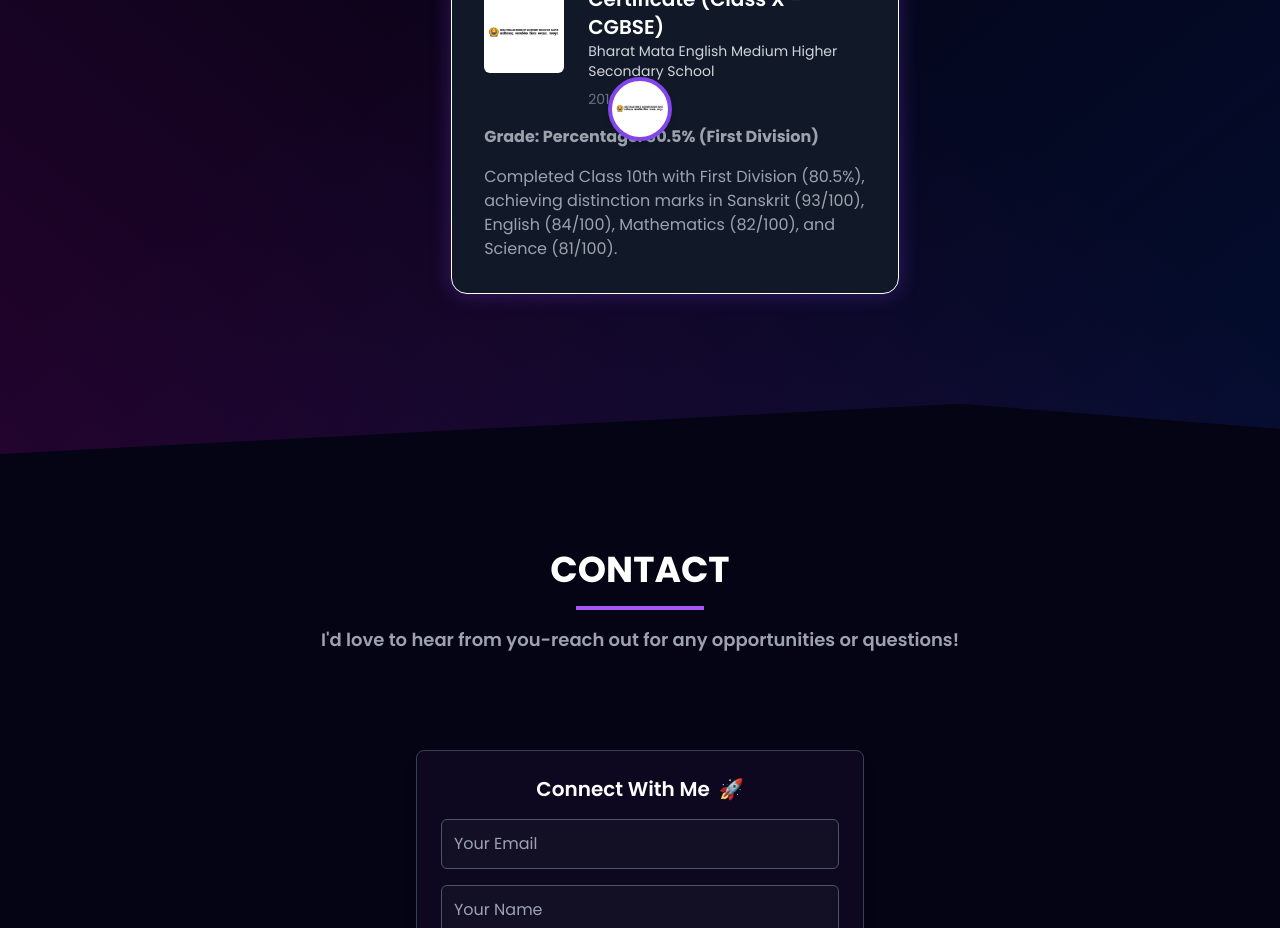
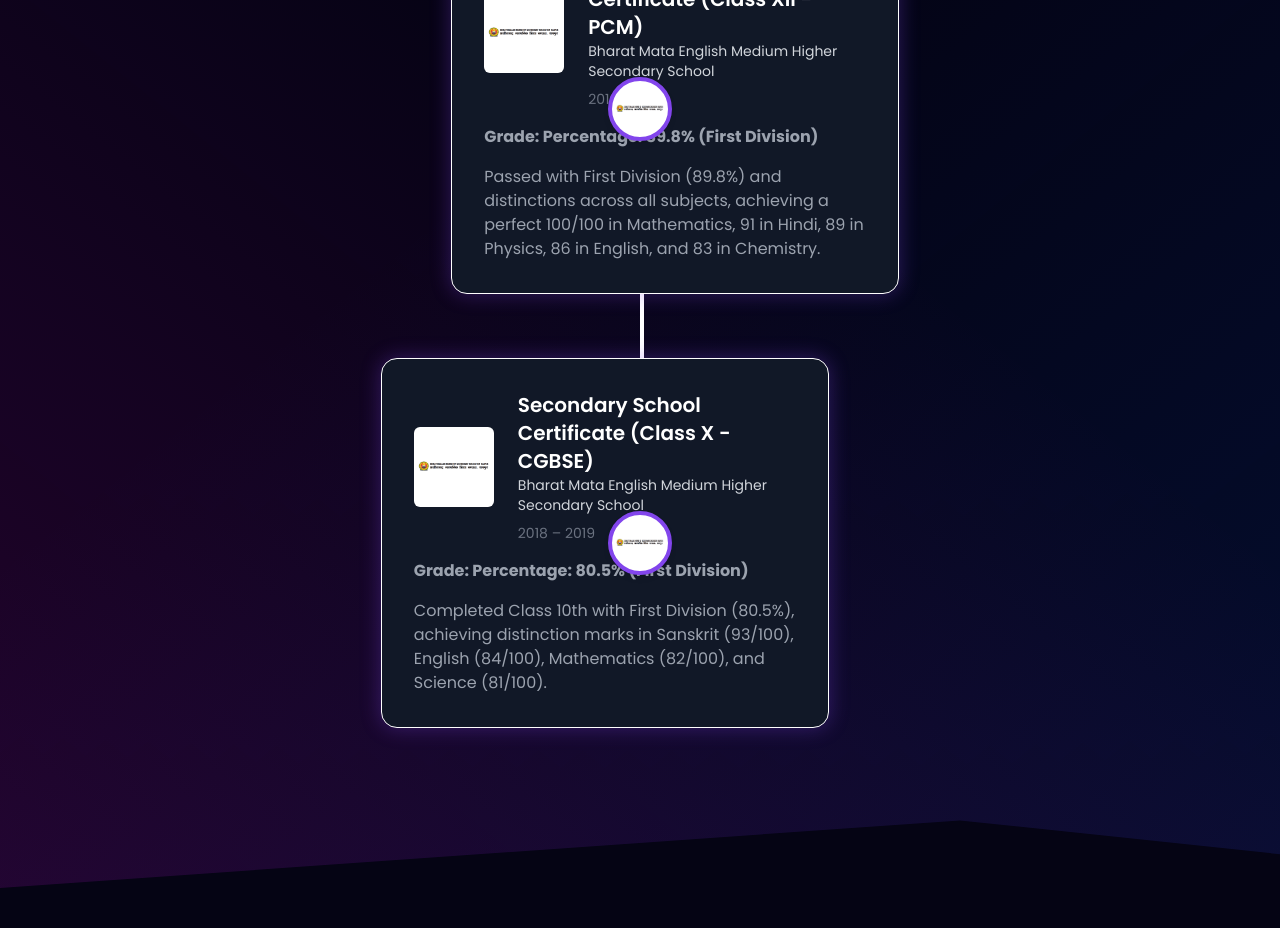
Before and after one commit to ankitjha93/Ankit-s-Portfolio, a React (Vite) app: page / in a window 1280 px wide. Shown: the part 8700-9628 px from the top of the page. Built offline with nearby package versions, Linux system fonts and the light colour scheme.

Commit message:
feat(education): add Class 12th PCM education details with 89.8% and perfect 100 in Math

```diff
--- a/src/constants.js
+++ b/src/constants.js
@@ -243,6 +243,16 @@ export const education = [
     img: cgbseLogo,
     school: "Bharat Mata English Medium Higher Secondary School",
     location: "Bilaspur, Chhattisgarh, India",
+    date: "2019 – 2021",
+    grade: "Percentage: 89.8% (First Division)",
+    degree: "Higher Secondary Certificate (Class XII - PCM)",
+    desc: "Passed with First Division (89.8%) and distinctions across all subjects, achieving a perfect 100/100 in Mathematics, 91 in Hindi, 89 in Physics, 86 in English, and 83 in Chemistry.",
+  },
+  {
+    id: 2,
+    img: cgbseLogo,
+    school: "Bharat Mata English Medium Higher Secondary School",
+    location: "Bilaspur, Chhattisgarh, India",
     date: "2018 – 2019",
     grade: "Percentage: 80.5% (First Division)",
     degree: "Secondary School Certificate (Class X - CGBSE)",
```
